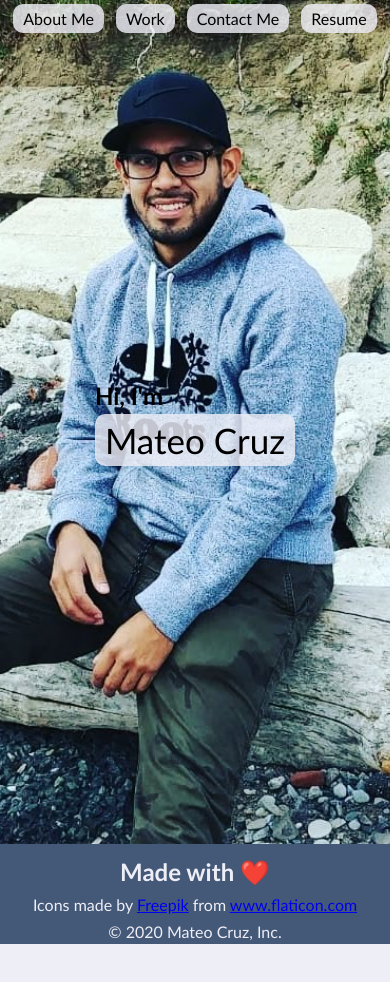
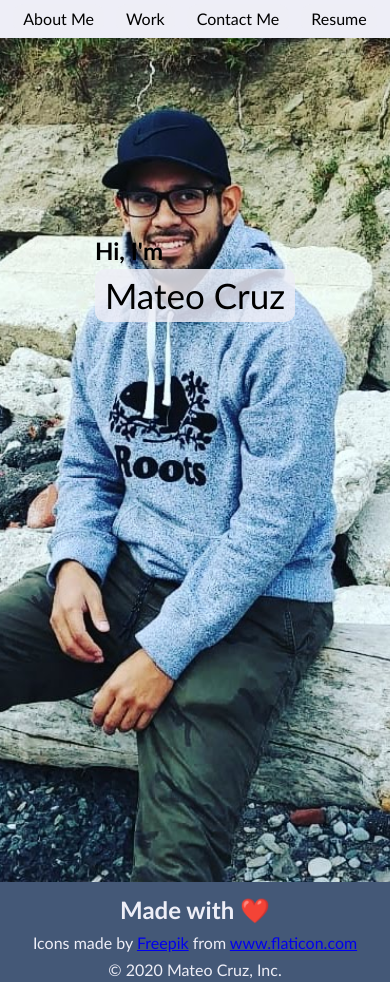
Before and after one commit to cruzma/React-Portfolio, a React (Create React App) app: page / in a window 390 px wide. Before the commit the page ends 944 px from the top, so only its background shows below. Built offline with nearby package versions, Linux system fonts and the light colour scheme.

Commit message:
fixed nav bar and fixed hero background

```diff
--- a/src/components/Landing/index.js
+++ b/src/components/Landing/index.js
@@ -3,7 +3,7 @@ import React from 'react';
 function Landing() {
   return (
     <section className="hero">
-      <div>
+      <div className="hero-logo">
         <h3>Hi, I'm</h3>
         <h1>Mateo Cruz</h1>
       </div>
--- a/src/index.css
+++ b/src/index.css
@@ -20,7 +20,7 @@ body{
 
 .content{
   flex: 1 0 auto;
-  min-height: 100vh;
+  min-height: 80vh;
 }
 
 /* header section begins */
@@ -30,8 +30,12 @@ header{
   display: flex;
   justify-content: flex-end;
   flex-wrap: wrap;
-  position: absolute;
+  /* position: absolute; */
   width: 100%;
+  background-image: url(./assets/images/hero-pic.jpg);
+  background-size: cover;
+  background-attachment: fixed;
+  background-position: 80%;
 }
 
 header h2{
@@ -90,18 +94,24 @@ section h2{
 
 /* hero section begins */
 
-.hero{
+.hero {
   background-image: url(./assets/images/hero-pic.jpg);
   background-size: cover;
-  background-position: center;
-  height: 100vh;
+  background-position: 80%;
+  /* height: 100vh; */
   display: flex;
-  flex-direction: column;
+  /* flex-direction: column; */
+  flex-wrap: wrap;
   justify-content: center;
-  align-items: center;
+  align-items: flex-start;
   color: rgb(0, 0, 0);
+  background-attachment: fixed;
 }
 
+.hero-logo{
+  margin-top: 15%;
+  margin-bottom: 15%;
+}
 
 .hero h1{
   font-size: 50px;
@@ -342,6 +352,7 @@ footer{
   background-color: rgba(68, 88, 119, 1);
   color:rgba(238, 238, 247, 1);
   flex-shrink: 0;
+  text-align: center;
 }
 
 footer h2{
@@ -356,7 +367,21 @@ footer p{
 
 /* MEDIA QUERY FOR SMALL SCREENS, tablets and below */
 
-@media screen and (max-width: 975px){
+@media screen and (max-width: 1024px){
+
+  header{
+    justify-content: center;
+    background-position: 28%;
+  }
+
+  .hero{
+    background-position: 28%;
+    height: 80vh;
+  }
+
+  .hero-logo{
+    margin-top: 40%;
+  }
 
   .about-me-info{
     flex-direction: column;
@@ -391,6 +416,7 @@ footer p{
 
     header{
       justify-content: center;
+      background-position: 28%;
     }
 
     header nav ul li a{
@@ -434,8 +460,10 @@ footer p{
 
   @media screen and (max-width: 450px){
       header{
-            padding: 0;
-            flex-wrap: wrap;
+          padding: 0;
+          flex-wrap: wrap;
+          background-color: rgba(238, 238, 247, 1);
+          background-image: none;
       }
       header nav ul li a{
         margin: 1px;
@@ -446,6 +474,15 @@ footer p{
         flex-wrap: wrap;
         justify-content: space-around;
       }
+
+      .hero-logo{
+        margin-top: 50%;
+      }
+
+      .hero{
+        height: 100vh;
+      }
+
       .hero h1{
         font-size: 35px;
       }
```
